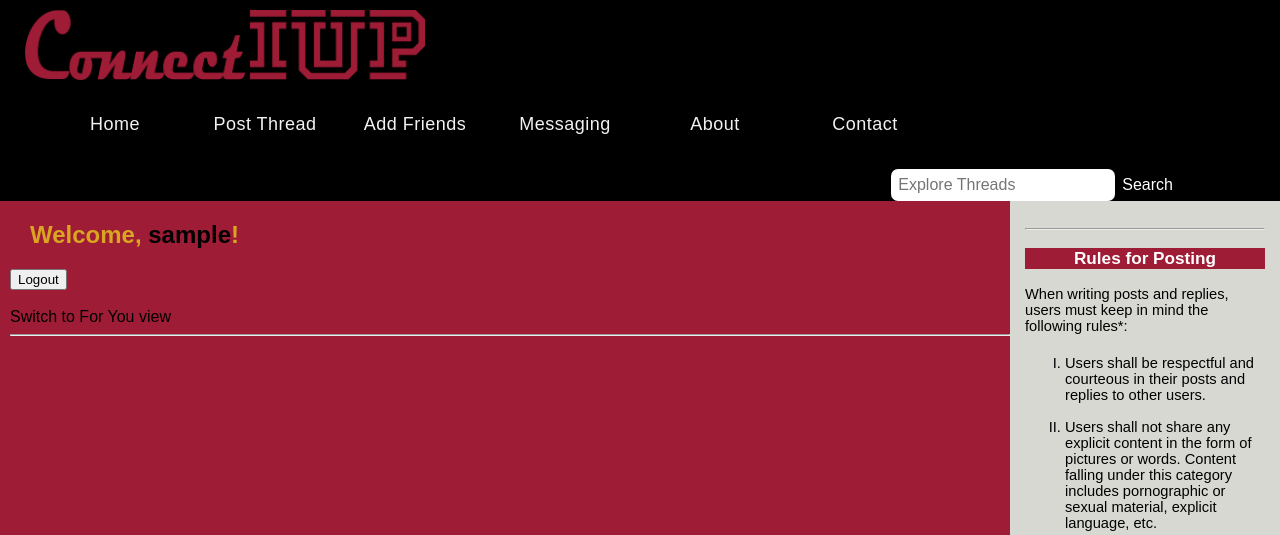
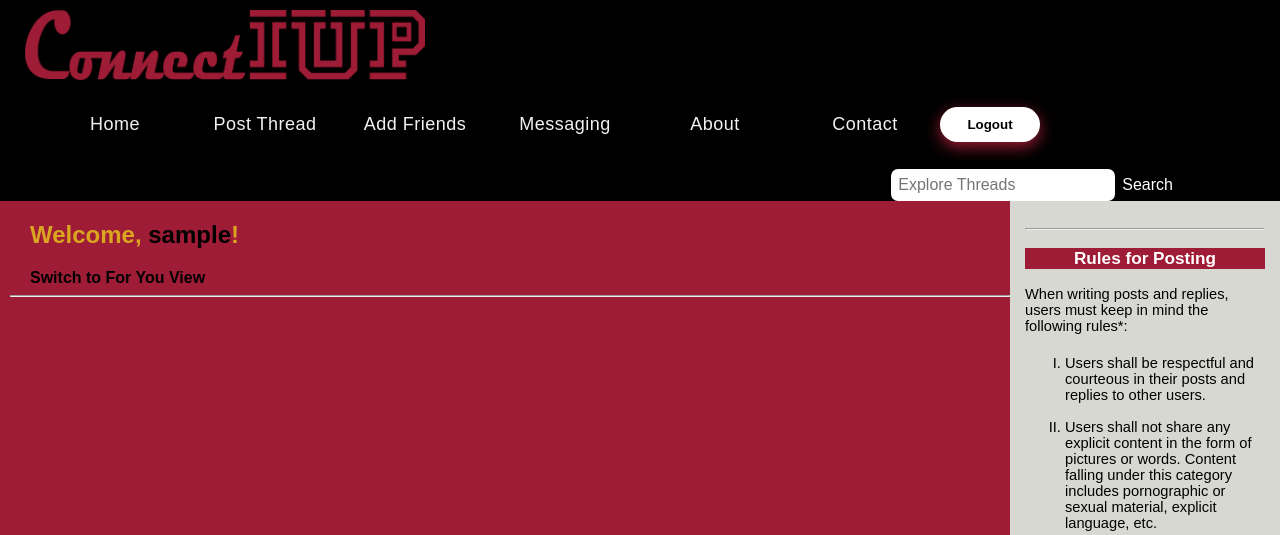
Before and after one commit to realmastercoder/connectiup, a PHP site: page /homepage.php in a window 1280 px wide. Shown: the top 535 px of the page. Run offline with PHP 8.4, Linux system fonts and the light colour scheme; the visitor is signed in with stand-in values (Sample User, id 1); data that the repository does not hold is empty.

Commit message:
button css

```diff
--- /dev/null
+++ b/css/button.css
@@ -0,0 +1,33 @@
+.logout {
+    background: white;
+    font-family: Arial, Helvetica, sans-serif;
+    width: 100px;
+    color: black;
+    height: 35px;
+    border-radius: 30px;
+    margin-top: 13px;
+    box-shadow: 0px 5px 15px 0px #9e1c35;
+    font-weight: 600;
+    float: right;
+    border: none;
+    font-size: 18;
+}
+
+.logout:hover {
+    /*font-size: larger;*/
+    box-shadow: 0px 5px 15px 0px grey;
+    opacity: 0.5;
+    font-size: 19px;
+}
+
+.view {
+    color: black;
+    font-weight: 600;
+    float: left;
+    margin-left: 20px;
+}
+
+.view:hover {
+    font-weight: 800;
+    font-family: Arial, Helvetica, sans-serif;;
+}
--- a/homepage.php
+++ b/homepage.php
@@ -22,6 +22,7 @@ if (!$conn) {
     <link rel="stylesheet" href="css/style.css">
     <link rel="stylesheet" href="css/home.css">
     <link rel="stylesheet" href="css/sidebar.css">
+    <link rel="stylesheet" href="css/button.css">
 </head>
 
 <body>
@@ -36,6 +37,7 @@ if (!$conn) {
             <li><a href='#'> Messaging</a></li>
             <li><a href='about.php'> About</a></li>
             <li><a href='contact.html'> Contact</a></li>
+            <li><input type=button class="logout" onclick="window.location.href='logout.php'" value="Logout"></li>
         </ul>
         <form class = "search-form">
             <input type ="text" placeholder ="Explore Threads">
@@ -93,8 +95,11 @@ if (!$conn) {
 
     <div class="maincontent">
     <h2>Welcome, <?php echo "<a href='public_profile.php?username=" . $_SESSION['username'] . "'>" . $_SESSION['username'] . '</a>';?>!</h2>
-    <input type=button class="logout" onclick="window.location.href='logout.php'" value="Logout"><br><br>
-    <a href=for_you.php>Switch to For You view</a>
+
+    <div class= "view">
+    <a href=for_you.php>Switch to For You View</a>
+    </div>
+    <br>
     <hr>
 
     <?php
```
Also changed, not shown: css/home.css (+5 -2 lines), css/sidebar.css (line endings or trailing spaces).
